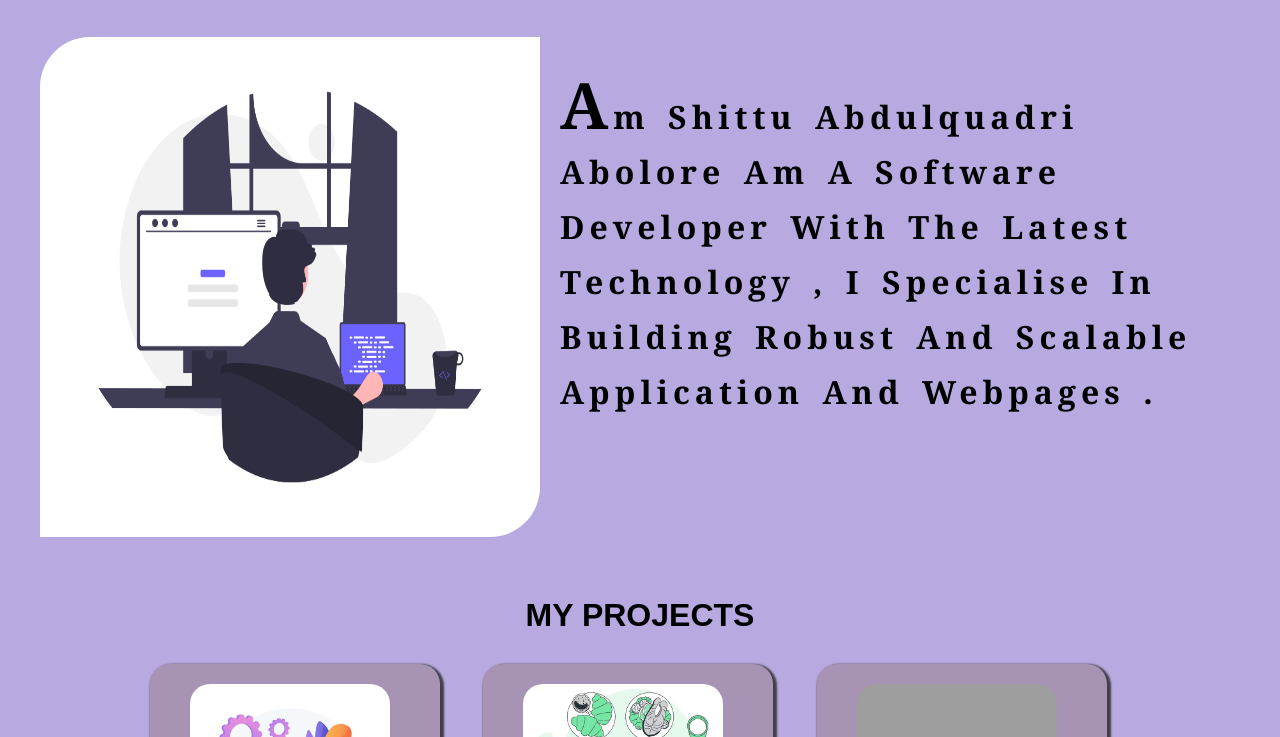
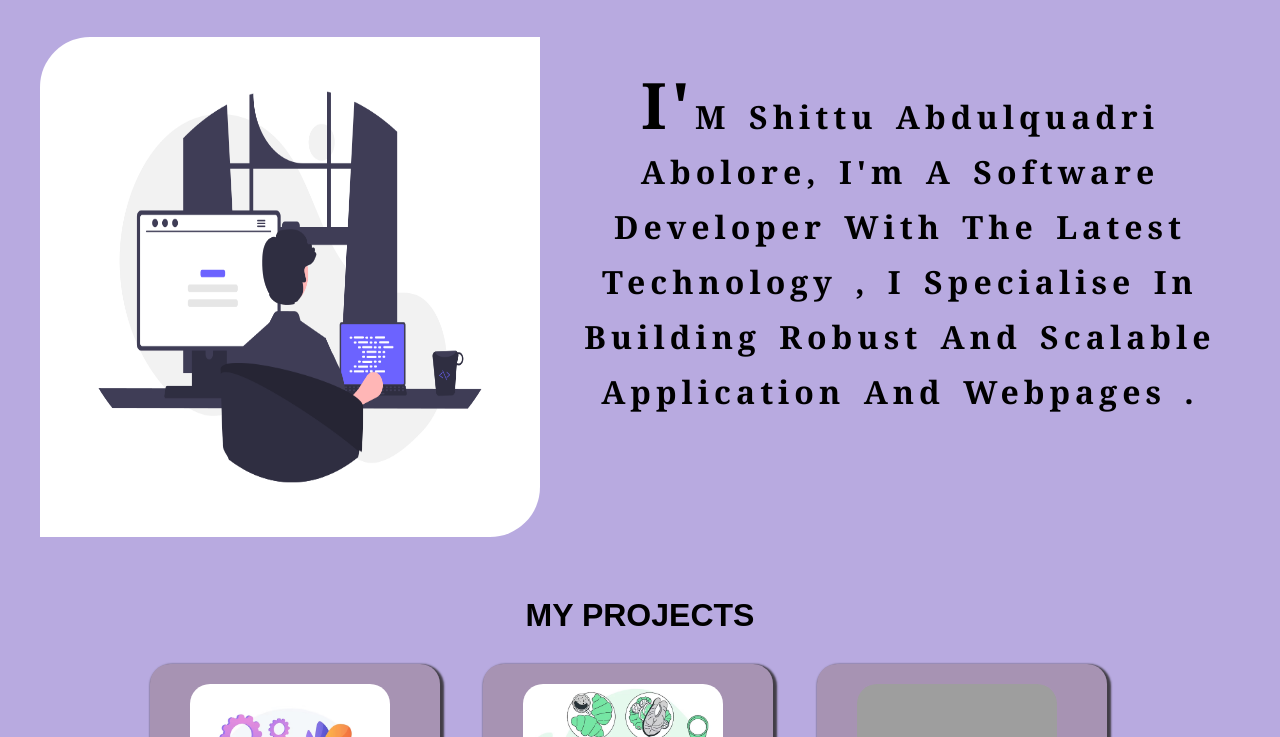
Before and after one commit to GAMSH655/NEW-PORT, a plain HTML site: page index.html in a window 1280 px wide. Shown: the part 723-1460 px from the top of the page. Drawn offline with Linux system fonts and the light colour scheme; grey boxes are pictures that could not be loaded.

Commit message:
still working

```diff
--- a/index.html
+++ b/index.html
@@ -50,7 +50,7 @@
 
       <div class="parent-tech-stack-container">
          <img src="./assets/undraw_Programming_re_kg9v.png"  id="programmer">
-         <p id="about-text"> <span>a</span>m shittu abdulquadri abolore am a software developer with the latest technology , i specialise in building robust and scalable application and webpages .</p>
+         <p id="about-text"> <span>i'</span>m shittu abdulquadri abolore, I'm a software developer with the latest technology , i specialise in building robust and scalable application and webpages .</p>
        </div>
        <h3 id="porfolio-header-text">My projects</h3>
        <div class="ouutter">
--- a/style.css
+++ b/style.css
@@ -15,6 +15,9 @@ header{
     background-color:#694BBE78;
     ;
     padding: 20px;
+}
+#link{
+  color: yellow;
 }
 header ul {
     padding: 10px 20px ;
@@ -91,6 +94,7 @@ section {
      padding: 40px;
 }
 #about-text{
+     text-align: center;
      font-size: xx-large;
      font-weight: bolder;
      letter-spacing: 5px;
```
